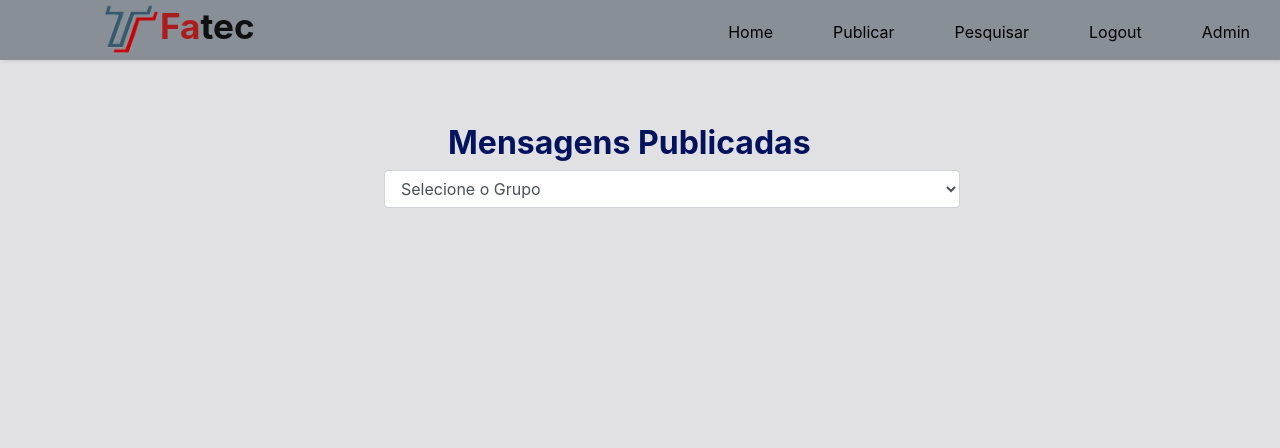
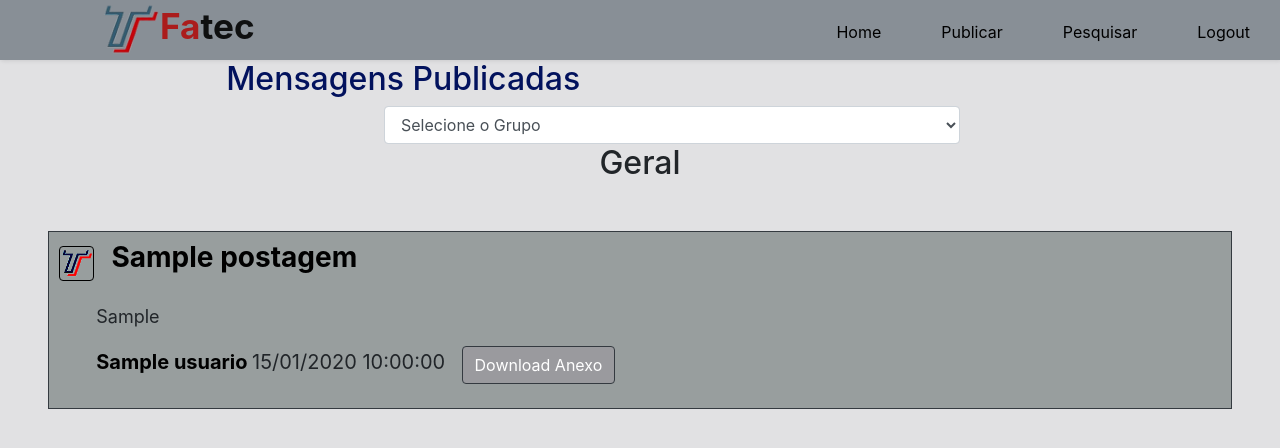
Before and after one commit to marynhaSjc/API-Gfour---Fatec-SJC, a Flask app: page /visualizacao in a window 1280 px wide. Shown: the top 448 px of the page. Run offline with Flask 2, Linux system fonts and the light colour scheme; the visitor is signed in with stand-in values (Sample User, id 1); tables that the repository leaves empty hold one stand-in row (values such as "Sample post"); parts of the project's set-up code (start-up, migrations or seed data) failed here and were passed over; some libraries are stand-ins or nearby versions.

Commit message:
filtro geral,correção apagar,permissão menu admin.

```diff
--- a/app.py
+++ b/app.py
@@ -4,7 +4,8 @@ import MySQLdb.cursors
 import re
 import os
 from flask_mysqldb import MySQL,MySQLdb
-from sqlalchemy.orm import sessionmaker
+from sqlalchemy.engine import url
+from sqlalchemy.orm import query, sessionmaker
 from flask_sqlalchemy import SQLAlchemy
 import sqlalchemy as db
 import mysql.connector
@@ -55,6 +56,7 @@ class Usuario(db.Model):
     tipoUsuario = db.Column(db.String(10))
     disciplina = relationship("Disciplina", secondary=association_usuario_disciplina)
     grupo = relationship("Grupo",secondary='Usuario_has_Grupo')
+    postagem = relationship("Postagem",cascade="all,delete-orphan")
 
 class Postagem(db.Model):
     __tablename__ = "Postagem"
@@ -80,7 +82,6 @@ class Disciplina(db.Model):
     __tablename__="Disciplina"
     idDisciplina = db.Column(db.Integer, primary_key=True, autoincrement=True)
     nomeDisciplina = db.Column(db.String(100))
-    usuario_id = db.Column(db.Integer, ForeignKey("Usuario.idUsuario"))
     usuario = relationship("Usuario", secondary=association_usuario_disciplina)
 
 
@@ -215,10 +216,20 @@ def show(id=None):
     grupos = Grupo.query.join(association_table).filter(
         (association_table.c.usuario_idUsuario == id_Usuario)&(association_table.c.grupo_idGrupo == Grupo.idGrupo)
     ).all()
-    postagem = Postagem.query.join(association_postagem_grupo).filter(
-        (association_postagem_grupo.c.grupo_idGrupo == id)&(association_postagem_grupo.c.postagem_idPostagem == Postagem.idPostagem)
-    ).all()
-    return render_template('visualizacao.html', postagem=postagem,podePostar=podePostar,id_Usuario=id_Usuario, grupos=grupos)
+    postagem = []
+    nome_grupo = "Geral"
+    if id != None:
+        grupo = Grupo.query.filter_by(idGrupo = id).first()
+        nome_grupo = grupo.nomeGrupo
+        postagem = Postagem.query.join(association_postagem_grupo).filter(
+            (association_postagem_grupo.c.grupo_idGrupo == id)&(association_postagem_grupo.c.postagem_idPostagem == Postagem.idPostagem)
+        ).all()
+    else:
+        postagem = Postagem.query.join(association_postagem_grupo,association_postagem_grupo.c.postagem_idPostagem == None,isouter=True)
+
+    return render_template('visualizacao.html', postagem=postagem,
+            podePostar=podePostar,id_Usuario=id_Usuario, grupos=grupos,nome_grupo=nome_grupo,tipo=session["tipo"])
+
 
 @app.route("/localizar",methods=["POST","GET"])
 def localizar():
@@ -321,9 +332,12 @@ def post_arquivo():
 
 @app.route('/admin')
 def admin():
-    usuarios = Usuario.query.join(Usuario.grupo,aliased=True)
-    return render_template('index.html',usuarios=usuarios)
-
+    tipo = session["tipo"]
+    if tipo== "admin":
+        usuarios = Usuario.query.all()
+        return render_template('index.html',usuarios=usuarios)
+    else:
+        return redirect (url_for('show'))
 @app.route('/inicio')
 def admin_inicio():
     return render_template('index.html')
@@ -390,6 +404,7 @@ def edit(id):
             msg = 'Alteração Efetuada com Sucesso !'
             flash(msg)
             return redirect(url_for('admin'))
+    print(user.tipoUsuario)
     return render_template('edit.html',user=user, grupos=grupos, usuario_grupos = usuario_grupos)
 
 @app.route('/view/<id>')
--- a/templates/visualizacao.html
+++ b/templates/visualizacao.html
@@ -40,17 +40,22 @@ body::-webkit-scrollbar-thumb {
             {% endif %}
             <li><a href="{{ url_for ('pesquisar') }}">Pesquisar</a></li>
             <li><a href="{{ url_for ('logout') }}">Logout</a></li>
+            {% if tipo == "admin" %}
             <li><a href="{{ url_for ('admin') }}">Admin</a></li>
+            {% endif %}
         </ul>
       </header>
-   <h2 style="margin-left: 35%;color: #02125d;font-weight: bold; margin-top: 5%">Mensagens Publicadas</h2>
+   <h2 class="text-center" style="color: #02125d;">Mensagens Publicadas</h2>
    <select class="js-example-basic form-control" style="width: 45%;margin-left: 30%;" name="grupos" id="filtrar_grupo">
        <option value="" disabled selected >Selecione o Grupo</option>
+       <option value="">Geral</option>
     {%for grupo in grupos %}
 
     <option value="{{grupo.idGrupo}}">{{grupo.nomeGrupo}}</option>
     {% endfor %}
   </select>
+
+   <h2 class="text-center">{{nome_grupo }}</h2>
 
     {% with messages = get_flashed_messages() %}
             {% if messages %}
@@ -94,7 +99,11 @@ body::-webkit-scrollbar-thumb {
 </body>
 <script>
     $('#filtrar_grupo').on('change',function(){
-        $(location).prop('href','/visualizacao/'+this.value)
+        if (this.value=== ""){
+            $(location).prop('href','/visualizacao')
+        }else{
+            $(location).prop('href','/visualizacao/'+this.value)
+        }
     })
 </script>
 </html>
```
Also changed, not shown: templates/edit.html (+4 -4 lines).
